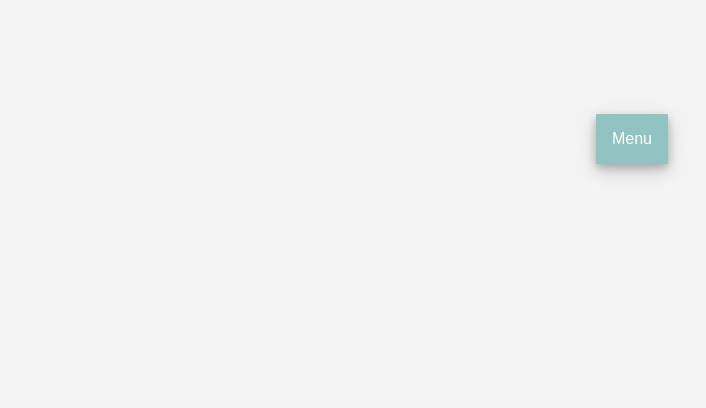
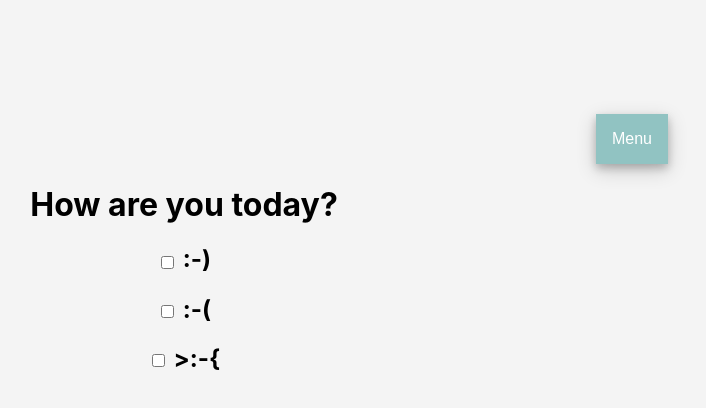
Before and after one commit to IfeAkiWad/learning_hooks, a React (Create React App) app: page /mood in a window 1280 px wide. Before the commit this address had no page. Shown: the top 408 px of the page, without its empty margins (456-1162 px from the left). Built offline with nearby package versions, Linux system fonts and the light colour scheme.

Commit message:
implement useReducer hook for mhandling mood state

```diff
--- a/src/App.js
+++ b/src/App.js
@@ -8,6 +8,7 @@ import Timer from './useEffectHook/Timer';
 import Clock from './useEffectHook/Clock';
 import Vacation from './useContext/Vacation';
 import Home from './Home';
+import Mood from './useReducer/Mood';
 
 class App extends Component {
     render() {
@@ -17,6 +18,7 @@ class App extends Component {
                 <NavBar />
                     <Routes>
                     <Route path="/learning_hooks/" element={<Home />} />
+                    <Route path="/mood" element={<Mood />}/>
                     <Route path="/clickers" element={<UseStateHook />}/>
                     <Route path="/age-calculator" element={<AgeCalculator />}/>
                     <Route path="/timer" element={<Timer />}/>
--- a/src/NavBar.js
+++ b/src/NavBar.js
@@ -7,6 +7,7 @@ const NavBar = () => {
             <button class="dropbtn">Menu</button>
             <div className="dropdown-content">
                 <Link id="link" to='/learning_hooks/'> HOME</Link>
+                <Link id="link" to="/mood"> MOOD</Link>
                 <Link id="link" to="/vacation"> VACATION</Link>
                 <Link id="link" to="/clickers"> CLICKERS</Link>
                 <Link id="link" to="/age-calculator"> AGE CALCULATOR</Link>
--- /dev/null
+++ b/src/useReducer/Mood.js
@@ -0,0 +1,30 @@
+import React, { useReducer} from 'react'
+import reducer from './reducer'
+import initialMoods from './initialMoods'
+
+const Mood = () => {
+  const [moods, dispatch] = useReducer(reducer, initialMoods)
+
+  const handleEmoji = (mood) => {
+    dispatch({type: "CHECK_EMOJI", id: mood.id})
+  }
+
+  return (
+
+    <div>
+      <h1>How are you today?</h1>
+      {moods.map(mood => {
+        return <div key={mood.id}>
+          <h2><input
+          type="checkbox"
+          checked={mood.check}
+          onChange={() => handleEmoji(mood)}
+          /> {mood.emoji}
+          </h2>
+        </div>
+      })}
+     <br /><br />
+    </div>
+  )
+}
+export default Mood
--- /dev/null
+++ b/src/useReducer/initialMoods.js
@@ -0,0 +1,17 @@
+const initialMoods = [
+    { id: 1,
+      emoji: ':-)',
+      check: false,
+
+    },
+    { id: 2,
+      emoji: ':-(',
+      check: false
+    },
+    { id: 3,
+      emoji: '>:-{',
+      check: false
+    },
+]
+
+export default initialMoods
--- /dev/null
+++ b/src/useReducer/reducer.js
@@ -0,0 +1,10 @@
+function reducer(state, action) {
+    switch (action.type) {
+      case 'CHECK_EMOJI':
+        return state.map(mood => mood.id === action.id ? { ...mood, check: !mood.check } : mood)
+      default:
+        return state
+    }
+}
+
+export default reducer
```
